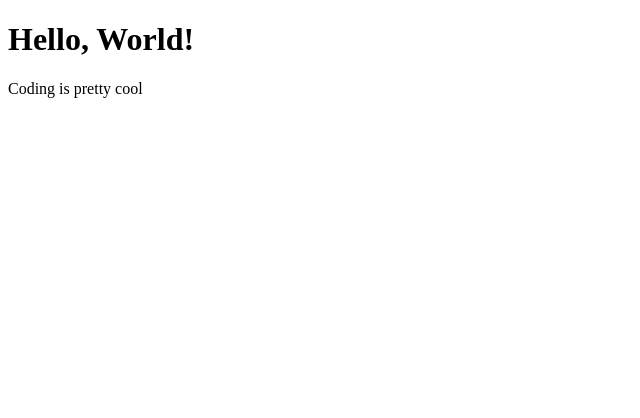
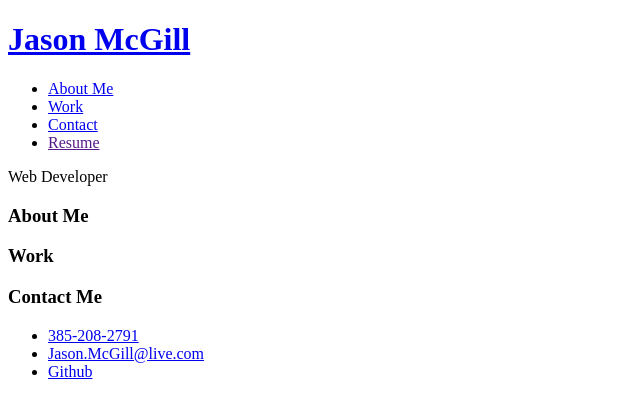
Before and after one commit to jasonmcgill/jasonmcgill.github.io, a plain HTML site: page index.html in a window 1280 px wide. Shown: the whole page, without its empty margins (0-640 px from the left). Drawn offline with Linux system fonts and the light colour scheme.

Commit message:
skeleton html

```diff
--- a/index.html
+++ b/index.html
@@ -1,13 +1,72 @@
 <!DOCTYPE html>
 <html lang="en">
+
 <head>
   <meta charset="UTF-8">
   <meta name="viewport" content="width=device-width, initial-scale=1.0">
   <meta http-equiv="X-UA-Compatible" content="ie=edge">
   <title>Document</title>
 </head>
+<!-- html body -->
 <body>
-  <h1>Hello, World!</h1>
-  <p> Coding is pretty cool</p>
+  <!-- navigation -->
+  <header>
+    <h1>
+      <a href="/"> Jason McGill</a>
+    </h1>
+    <nav>
+      <ul>
+        <li>
+          <a href="#about-me">About Me</a>
+        </li>
+        <li>
+          <a href="#work">Work</a>
+        </li>
+        <li>
+          <a href="#contact">Contact</a>
+        </li>
+        <li>
+          <a href="">Resume</a>
+        </li>
+      </ul>
+    </nav>
+  </header>
+<!-- hero -->
+  <section>
+    <p>
+      Web Developer
+    </p>
+  </section>
+
+  <section id="about-me">
+    <h3>
+      About Me
+    </h3>
+  </section>
+
+  <section id="work">
+    <h3>
+      Work
+    </h3>
+  </section>
+
+  <footer id="contact">
+
+    <h3>Contact Me</h3>
+    <div>
+      <ul>
+        <li>
+          <a href="tel:385.208.2791">385-208-2791</a>
+        </li>
+        <li>
+          <a href="mailto://jason.mcgill@live.com">Jason.McGill@live.com</a>
+        </li>
+        <li>
+          <a href="https://github.com/jasonmcgill/jasonmcgill.github.io">Github</a>
+        </li>
+      </ul>
+    </div>
+  </footer>
+
 </body>
 </html>
```
Also changed, not shown: assets/images/ali-kazal-7b39feeIMO0-unsplash.jpg (added).
